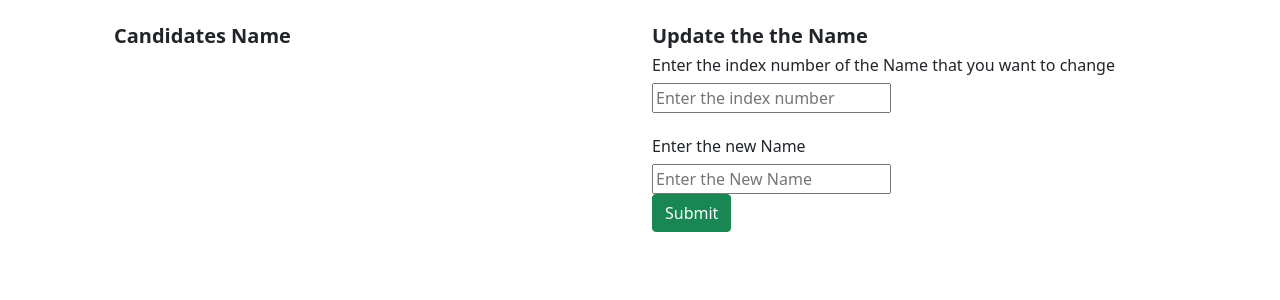
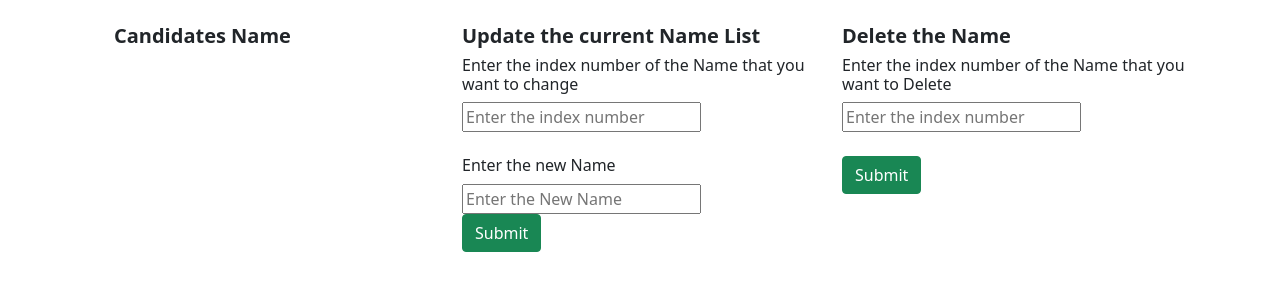
Before and after one commit to tactlabs/polling-app, a Flask app: page /update in a window 1280 px wide. Shown: the part 96-396 px from the top of the page. Run offline with Flask 2, Linux system fonts and the light colour scheme; data that the repository does not hold is empty.

Commit message:
name delete route added and templated modified

```diff
--- a/app.py
+++ b/app.py
@@ -1,4 +1,4 @@
-from flask import Flask,render_template,request,redirect
+from flask import Flask,render_template,request,redirect,session
 from flask.helpers import url_for
 from dotenv import load_dotenv
 
@@ -7,6 +7,10 @@ from pymongo import MongoClient
 
 
 app=Flask(__name__)
+# app.secret_key = b'\xcc^\x91\xea\x17-\xd0W\x03\xa7\xf8J0\xac8\xc5'
+# app.config['SECRET_KEY'] = 'd0b0d74670692290101e00cd2e2de48a'
+
+
 
 load_dotenv
 mongo_uri = os.getenv('MONGO_URI')
@@ -17,6 +21,10 @@ db = cluster["Polling_App"]
 collection = db["Names"]
 
 @app.route('/',methods=['GET','POST'])
+def login_page():
+    return render_template("login.html")
+
+@app.route('/poll_page',methods=['GET','POST'])
 def get_names():
     val=[]
     for x in collection.find({},{"_id" : 0 ,"Name" : 1}):
@@ -88,7 +96,13 @@ def update_view():
     # return redirect(url_for("admin"))
     return redirect(request.referrer)
 
+@app.route('/delete-view',methods=["GET","POST"])
+def delete_view():
+    num2 = int(request.values.get("num2"))
 
+    query = {'id' : num2}
+    collection.delete_one(query)
+    return redirect(request.referrer)
 
 if __name__ == '__main__':
     app.run(debug=True)
--- a/templates/admin.html
+++ b/templates/admin.html
@@ -2,6 +2,8 @@
 {% block title %} index-page{% endblock title %}
 
 {% block content %}
+
+
 <div >
     <br><br><br>
     <form action="/enter-names" method="POST">
@@ -12,7 +14,7 @@
 </div>
 <br> <br>
 <div>
-    <form action="/" method="POST">
+    <form action="/poll_page" method="POST">
         <h5>To view the Polling Page</h5>
         <input class="btn btn-success" type="submit" value="To View">
     </form>
--- /dev/null
+++ b/templates/login.html
@@ -0,0 +1,6 @@
+{% extends "base.html" %}
+{% block title %} Login-Page {% endblock title%}
+
+{% block content %}
+    <h1>Login page</h1>
+{% endblock content %}
--- a/templates/update.html
+++ b/templates/update.html
@@ -4,7 +4,7 @@
 {% block content %}
 
 <div class="row mt-4 ">
-    <div class="col-md-6">
+    <div class="col-md-4">
         <ol class="oll" start="0 ">
             <h5><b>Candidates Name</b> </h5>
             {% for i in range(0,val3) %}
@@ -12,9 +12,9 @@
             {% endfor %}
           </ol>
     </div>
-    <div class="col-md-6">
+    <div class="col-md-4">
         <form action="/update-view" method="POST">
-            <h5><b>Update the the Name</b> </h5>
+            <h5><b>Update the current Name List</b> </h5>
                 <h6>Enter the index number of the Name that you want to change</h6>
             <input type="number" name="num1" placeholder="Enter the index number "><br><br>
             <h6>Enter the new Name</h6>
@@ -24,6 +24,23 @@
                 </div>
 
             </div>
+
+            <input class="btn btn-success" type="submit" value="Submit">
+        </form>
+
+    </div>
+    <div class="col-md-4">
+        <form action="/delete-view" method="POST">
+            <h5><b>Delete the Name</b> </h5>
+                <h6>Enter the index number of the Name that you want to Delete</h6>
+            <input type="number" name="num2" placeholder="Enter the index number "><br><br>
+            <!-- <h6>Enter the Name</h6> -->
+            <!-- <div class="form-group row">
+                <div class="col-xs-4">
+                    <input type="text" id="upt" name="delete" placeholder="Enter the Name">
+                </div>
+
+            </div> -->
 
             <input class="btn btn-success" type="submit" value="Submit">
         </form>
```
